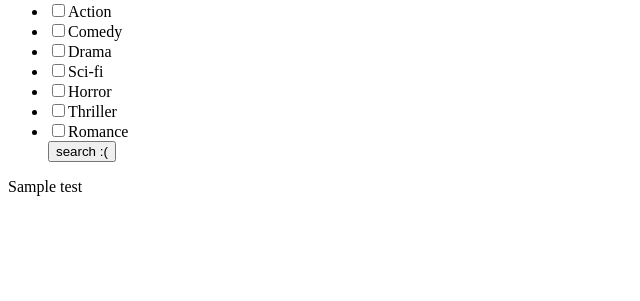
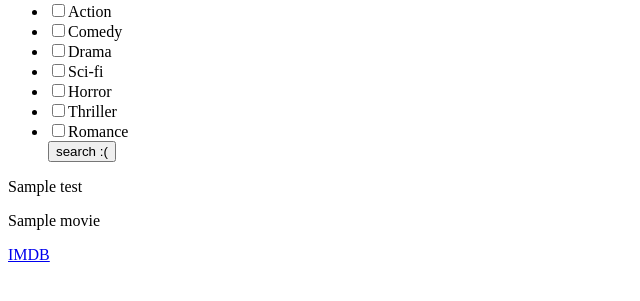
Before and after one commit to movie-series/website, a Flask app: template templates/index.html in a window 1280 px wide. Shown: the part 181-482 px from the top of the page, without its empty margins (0-640 px from the left). Run offline with Flask 2, Linux system fonts and the light colour scheme; the template is opened without the code that fills it: most values are stand-ins (such as "Sample title", 1, 10 or a date in 2020).

Commit message:
Changed what "search :(" outputs
Co-authored-by: Ludwig Sjöberg <ludwig.sjoberg@skola.botkyrka.se>
Co-authored-by: Felix Lindblad <Felixlindblad.fl@gmail.com>

```diff
--- a/app.py
+++ b/app.py
@@ -5,10 +5,20 @@ app = Flask(__name__)
 def index():
     if request.method == 'POST':
         print(request.form.get("mycheckbox"))
-        return render_template('index.html', test='jäs')
+        return render_template('index.html', movies=movies)
 
     return render_template('index.html')
 
+movies = [
+    {
+        "name": "Interstellar",
+        "link": "https://www.imdb.com/title/tt0816692/?ref_=nv_sr_srsg_0"
+    },
+    {
+        "name": "Gladiator",
+        "link": "https://www.imdb.com/title/tt0172495/?ref_=fn_al_tt_1"
+    }
+]
 
 if __name__ == "__main__":
     app.run(host="0.0.0.0", port=8000, debug=True)
--- a/templates/index.html
+++ b/templates/index.html
@@ -22,5 +22,9 @@
   </form>
 </ul>
 {{ test }}
+{% for movie in movies %}
+<p>{{movie["name"]}}</p>
+<a href="{{ movie["link"]}}">IMDB</a>
+{% endfor %}
 </body>
 </html>
```
